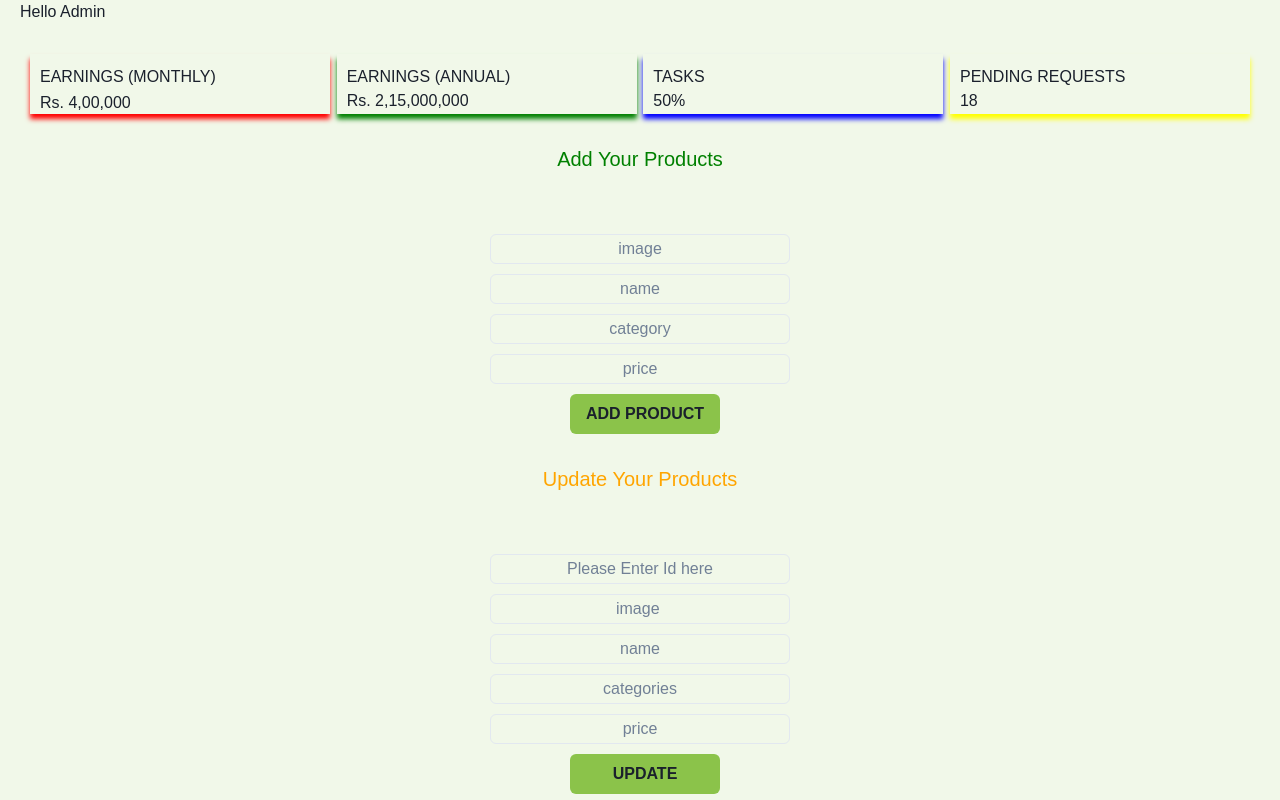
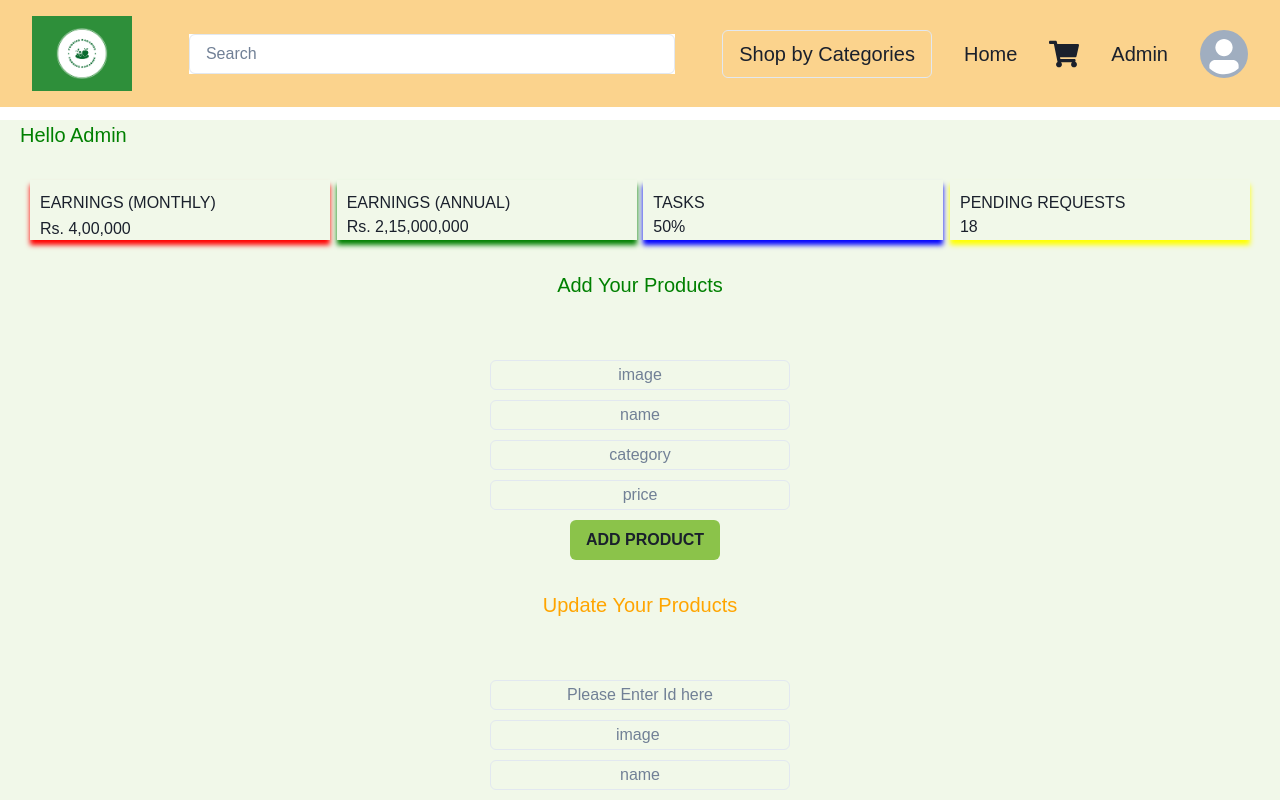
Before and after one commit to ThilakSamplegithub/Foodies-Paradise, a React (Create React App) app: page /admin in a window 1280 px wide. Shown: the top 800 px of the page. Built offline with nearby package versions, Linux system fonts and the light colour scheme; no server answers.

Commit message:
finalsid

```diff
--- a/src/Pages/AdminPage.jsx
+++ b/src/Pages/AdminPage.jsx
@@ -10,6 +10,7 @@ import { Update } from "./Update";
 
 import Product from "./Adminproductdata";
 import { useEffect, useState } from "react";
+import Navbar from "../Components/Navbar";
 
 export const AdminPage = () => {
   const [ren, setRen] = useState(false);
@@ -19,8 +20,10 @@ export const AdminPage = () => {
   // },[ren])
 
   return (
-    <div style={{ backgroundColor: "#F1F8E9" }}>
-      <h1 style={{ textAlign: "left", marginLeft: "20px" }}>Hello Admin</h1>
+    <div>
+      <Navbar />
+    <div style={{ backgroundColor: "#F1F8E9" ,marginTop:"120px "}}>
+      <h1 style={{ textAlign: "left", marginLeft: "20px",fontSize:"20px",color:"green"  }}>Hello Admin</h1>
 
       <div
         style={{
@@ -84,5 +87,6 @@ export const AdminPage = () => {
       <Update setRen={setRen} ren={ren} />
       <Product setRen={setRen} ren={ren} />
     </div>
+    </div>
   );
 };
```
